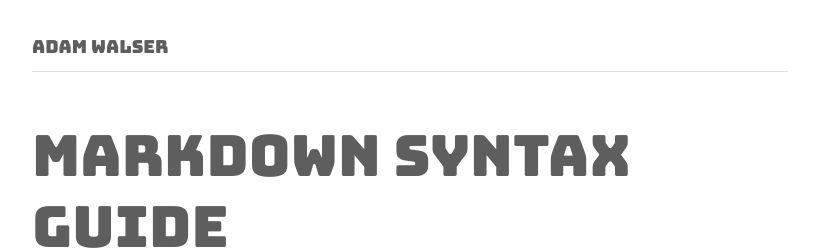
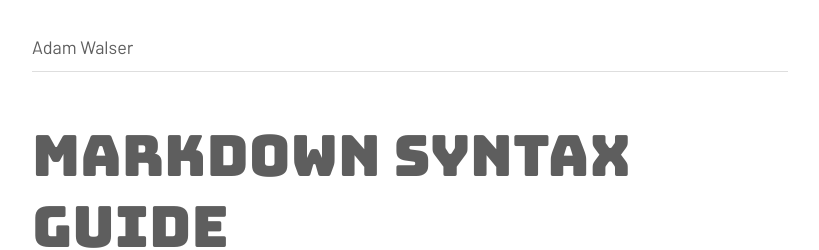
Before and after one commit to ajpwalser/ajpwalser.github.io, a Jekyll site: the page built from index.html, in a window 1280 px wide. Shown: the top 250 px of the page, without its empty margins (230-1049 px from the left). Built offline with Jekyll 4.4.1, drawn with Linux system fonts in a browser that asks for light colours; the list of posts is cut into pages by our own code.

Commit message:
Update style.css

```diff
--- a/css/style.css
+++ b/css/style.css
@@ -98,6 +98,7 @@
 
 .header,
 footer {
+	font-family: 'Barlow', -apple-system, BlinkMacSystemFont, Segoe UI, Helvetica, Arial, sans-serif, Apple Color Emoji, Segoe UI Emoji, Segoe UI Symbol;
 	font-weight: 400;
 	font-size: 75%;
 	line-height: 1.25em;
```
